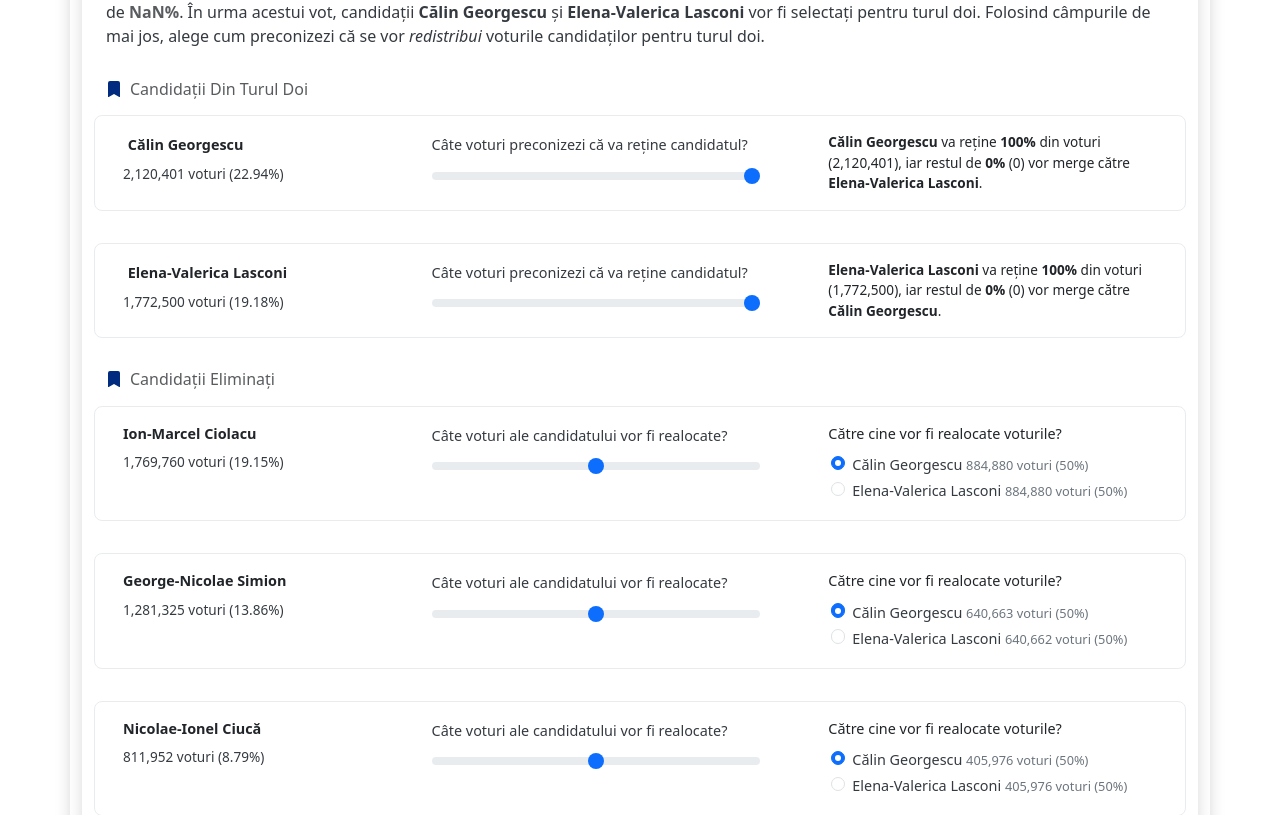
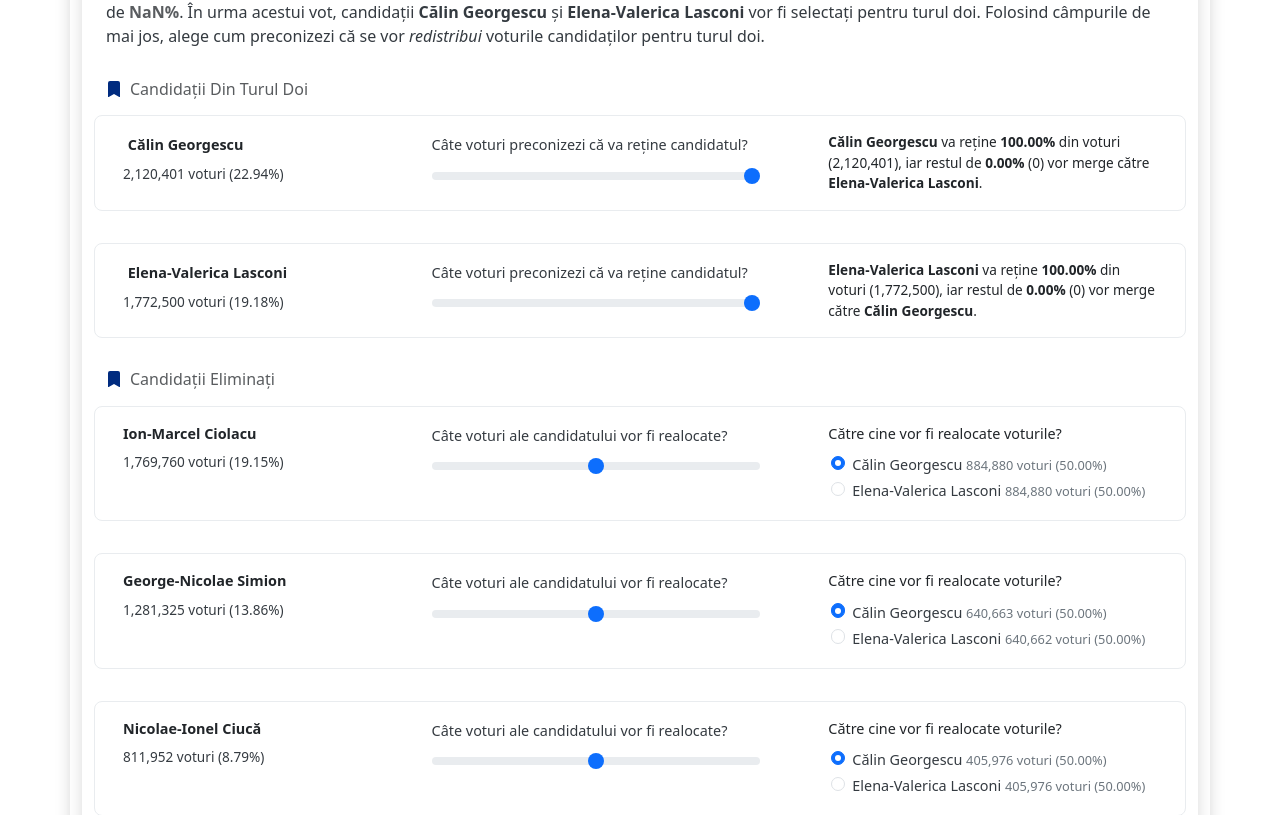
Before and after one commit to mihaiconstantin/lavot, a React (Vite) app: page / in a window 1280 px wide. Shown: the part 457-1272 px from the top of the page. Built offline with nearby package versions, Linux system fonts and the light colour scheme; a web font is replaced by a local one.

Commit message:
Fix: ensure displayed percentages are formatted correctly

```diff
--- a/src/components/DropoutCandidate.tsx
+++ b/src/components/DropoutCandidate.tsx
@@ -115,7 +115,7 @@ const DropoutCandidate: React.FC<CandidateProps> = ({ id, name, votes, percentag
                     <label
                         className="form-check-label"
                         htmlFor={`${id}-${firstCandidate.name}-radio`}>
-                        {firstCandidate.name} <span className="votes-added fw-light text-secondary"><span className="votes-added-count">{formatNumber(addedToFirst.votes)}</span> voturi <span className="votes-added-percentage">({addedToFirst.percentage}%)</span></span>
+                        {firstCandidate.name} <span className="votes-added fw-light text-secondary"><span className="votes-added-count">{formatNumber(addedToFirst.votes)}</span> voturi <span className="votes-added-percentage">({addedToFirst.percentage.toFixed(2)}%)</span></span>
                     </label>
                 </div>
                 <div className="b form-check">
@@ -131,7 +131,7 @@ const DropoutCandidate: React.FC<CandidateProps> = ({ id, name, votes, percentag
                     <label
                         className="form-check-label"
                         htmlFor={`${id}-${secondCandidate.name}-radio`}>
-                        {secondCandidate.name} <span className="votes-added fw-light text-secondary"><span className="votes-added-count">{formatNumber(addedToSecond.votes)}</span> voturi <span className="votes-added-percentage">({addedToSecond.percentage}%)</span></span>
+                        {secondCandidate.name} <span className="votes-added fw-light text-secondary"><span className="votes-added-count">{formatNumber(addedToSecond.votes)}</span> voturi <span className="votes-added-percentage">({addedToSecond.percentage.toFixed(2)}%)</span></span>
                     </label>
                 </div>
             </div>
--- a/src/components/QualifiedCandidate.tsx
+++ b/src/components/QualifiedCandidate.tsx
@@ -50,7 +50,7 @@ const QualifiedCandidate: React.FC<CandidateProps> = ({ id, name, votes, percent
             <div className="row votes">
                 <div className="col-12">
                         <span className="count">{ formatNumber(votes) }</span> voturi (
-                        <span className="percentage">{ percentage }%</span>)
+                        <span className="percentage">{ percentage.toFixed(2) }%</span>)
                 </div>
             </div>
         </div>
@@ -76,7 +76,7 @@ const QualifiedCandidate: React.FC<CandidateProps> = ({ id, name, votes, percent
         <div className="b col-4 candidate-receiver">
             <div className="row">
                 <div className="col-12 feedback">
-                    <span className="name">{name}</span> va reține <span className="fw-bold">{allocation.percentage}%</span> din voturi (<span className="">{formatNumber(candidateVotes)}</span>), iar restul de <span className="fw-bold">{100 - allocation.percentage}%</span> (<span className="">{formatNumber(opponentVotes)}</span>) vor merge către <span className="name">{opponent.name}</span>.
+                    <span className="name">{name}</span> va reține <span className="fw-bold">{allocation.percentage.toFixed(2)}%</span> din voturi (<span className="">{formatNumber(candidateVotes)}</span>), iar restul de <span className="fw-bold">{(100 - allocation.percentage).toFixed(2)}%</span> (<span className="">{formatNumber(opponentVotes)}</span>) vor merge către <span className="name">{opponent.name}</span>.
                 </div>
             </div>
         </div>
```
